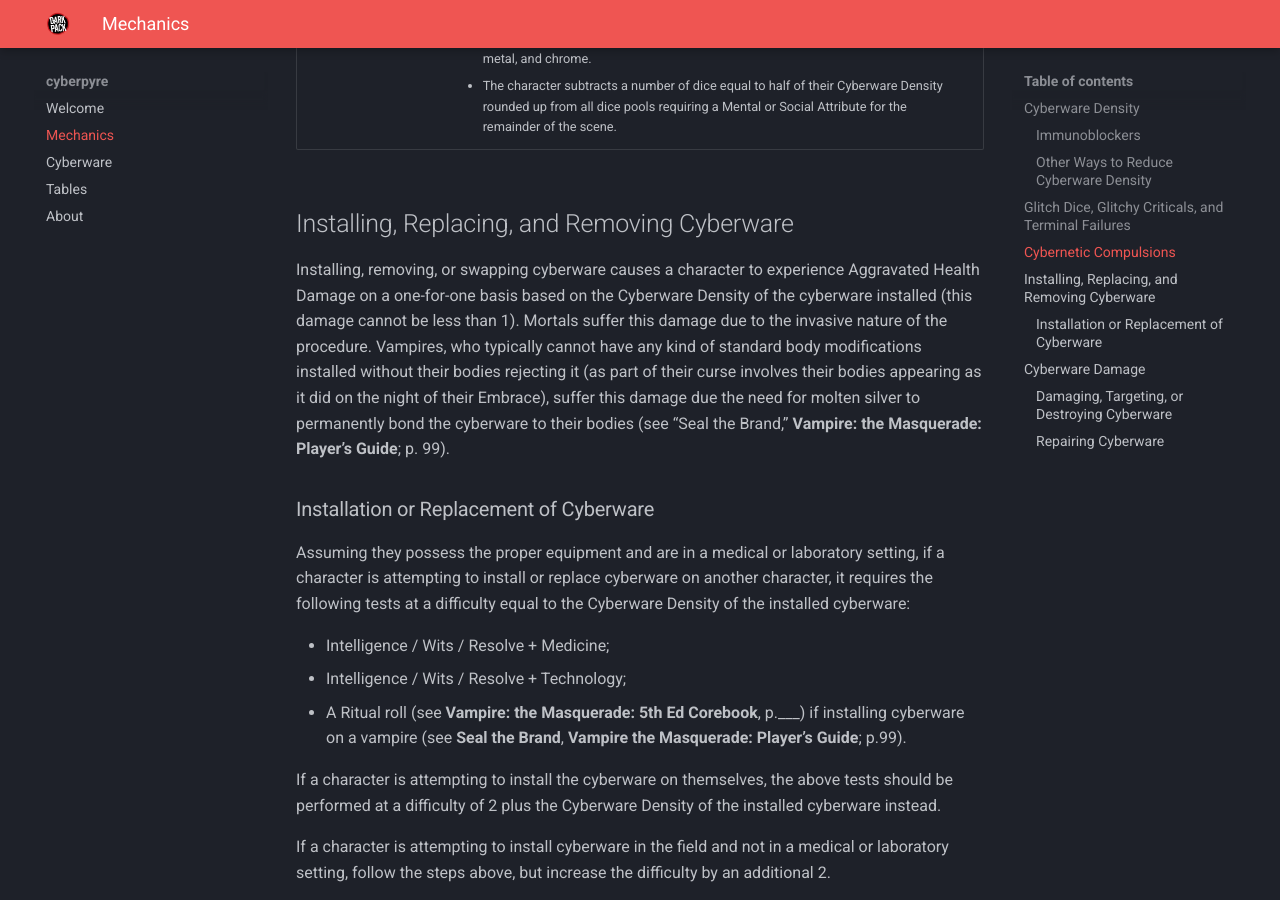
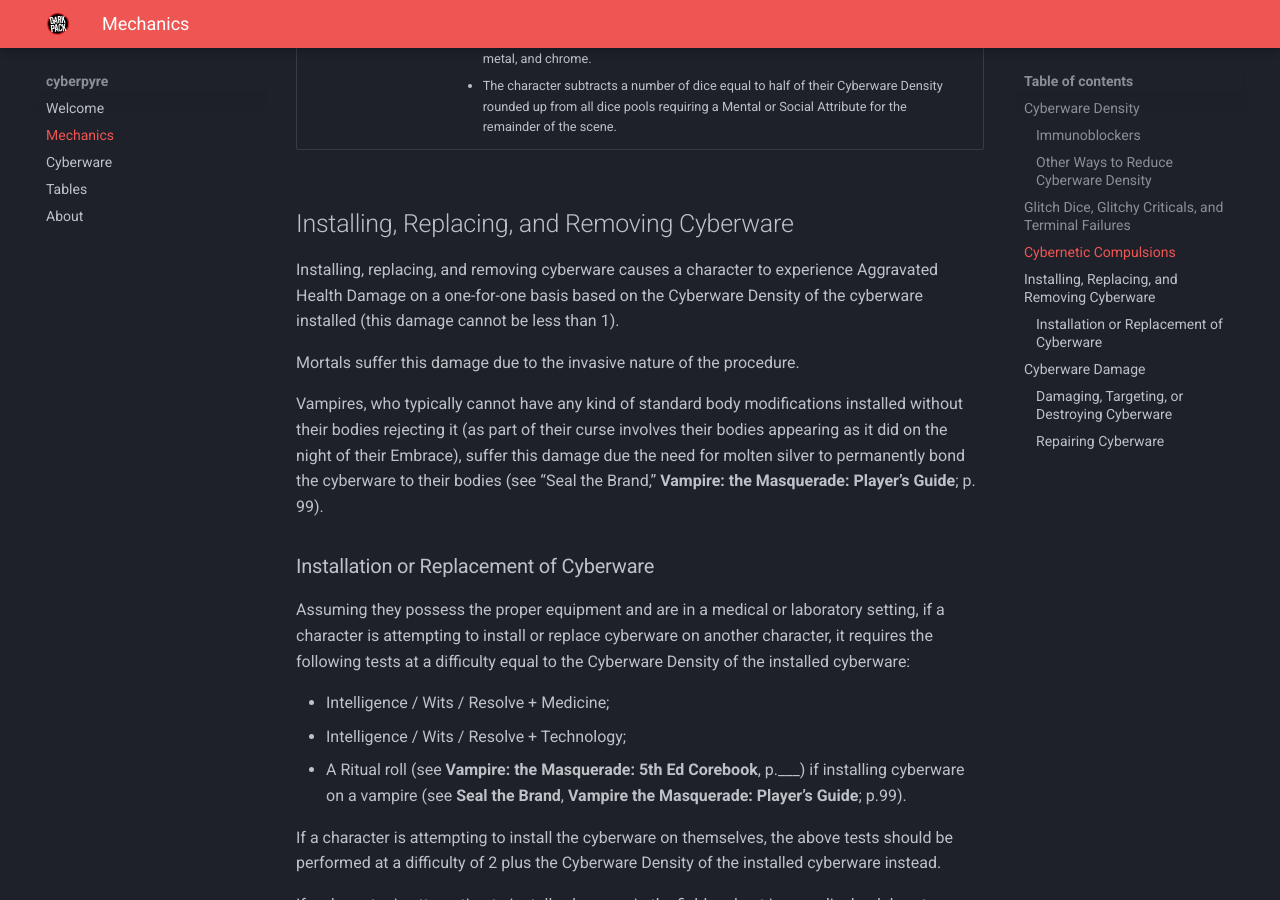
Before and after one commit to cyberpyre-dev/cyberpyre-mkdocs, an MkDocs documentation site: the page built from docs/mechanics.md, in a window 1280 px wide and 900 px high, scrolled down 5600 px. Built offline with MkDocs 1.6.1 and Material for MkDocs 9.7.7, drawn with Linux system fonts in a browser that asks for light colours.

Commit message:
Resolved some syntax differences

```diff
--- a/docs/mechanics.md
+++ b/docs/mechanics.md
@@ -54,7 +54,11 @@ Some events (as described above) can result in a character experiencing a **Cybe
 {% include "tables.md" start="<!-- begin:cybernetic-compulsions-table -->" end="<!-- end:cybernetic-compulsions-table -->" %}
 
 ## Installing, Replacing, and Removing Cyberware
-Installing, removing, or swapping cyberware causes a character to experience Aggravated Health Damage on a one-for-one basis based on the Cyberware Density of the cyberware installed (this damage cannot be less than 1). Mortals suffer this damage due to the invasive nature of the procedure. Vampires, who typically cannot have any kind of standard body modifications installed without their bodies rejecting it (as part of their curse involves their bodies appearing as it did on the night of their Embrace), suffer this damage due the need for molten silver to permanently bond the cyberware to their bodies (see “Seal the Brand,” **Vampire: the Masquerade: Player’s Guide**; p. 99).
+Installing, replacing, and removing cyberware causes a character to experience Aggravated Health Damage on a one-for-one basis based on the Cyberware Density of the cyberware installed (this damage cannot be less than 1).
+
+Mortals suffer this damage due to the invasive nature of the procedure.
+
+Vampires, who typically cannot have any kind of standard body modifications installed without their bodies rejecting it (as part of their curse involves their bodies appearing as it did on the night of their Embrace), suffer this damage due the need for molten silver to permanently bond the cyberware to their bodies (see “Seal the Brand,” **Vampire: the Masquerade: Player’s Guide**; p. 99).
 
 ### Installation or Replacement of Cyberware
 Assuming they possess the proper equipment and are in a medical or laboratory setting, if a character is attempting to install or replace cyberware on another character, it requires the following tests at a difficulty equal to the Cyberware Density of the installed cyberware:
@@ -69,11 +73,9 @@ If a character is attempting to install cyberware in the field and not in a medi
 
 If any of the above tests fail, the cyberware is not installed, but the character still receives Aggravated damage equal to the Cyberware Density of the attempted install.
 
-Failing the Medicine test could result in temporary (for vampires) or permanent (for mortals) loss of Attribute dots equal to the level of Cyberware Density of the cyberware involved in the failed test. A failed Medicine test on a cybernetic arm meant to accentuate Strength could damage a Physical Attribute, whereas a failed neural processor installation could damage a Social or Mental Attribute.
-
-Failing the Technology test results in the damage (normal failure) or destruction (critical failure) of the cyberware itself. Damaged cyberware takes one point of damage for each failed roll on the margin.  This damage cannot exceed the Cyberware Density of the cyberware.
-
-Failing the Ritual roll on a vampire causes the installed cybernetics to not function properly, and they will be fully expelled from the vampire’s body like any other foreign object after a number of nights equal to the Cyberware Density of the install.
+- Failing the Medicine test could result in temporary (for vampires) or permanent (for mortals) loss of Attribute dots equal to the level of Cyberware Density of the cyberware involved in the failed test. A failed Medicine test on a cybernetic arm meant to accentuate Strength could damage a Physical Attribute, whereas a failed neural processor installation could damage a Social or Mental Attribute.
+- Failing the Technology test results in the damage (normal failure) or destruction (critical failure) of the cyberware itself. Damaged cyberware takes one point of damage for each failed roll on the margin.  This damage cannot exceed the Cyberware Density of the cyberware.
+- Failing the Ritual roll on a vampire causes the installed cybernetics to not function properly, and they will be fully expelled from the vampire’s body like any other foreign object after a number of nights equal to the Cyberware Density of the install.
 
 Removing installed cyberware will increase the character's maximum Humanity on a one-for-one basis per level of Cyberware Density of the removed modification, but will not increase the character's current Humanity level.
 
```
Also changed, not shown: docs/cyberware.md (+2 -2 lines).
